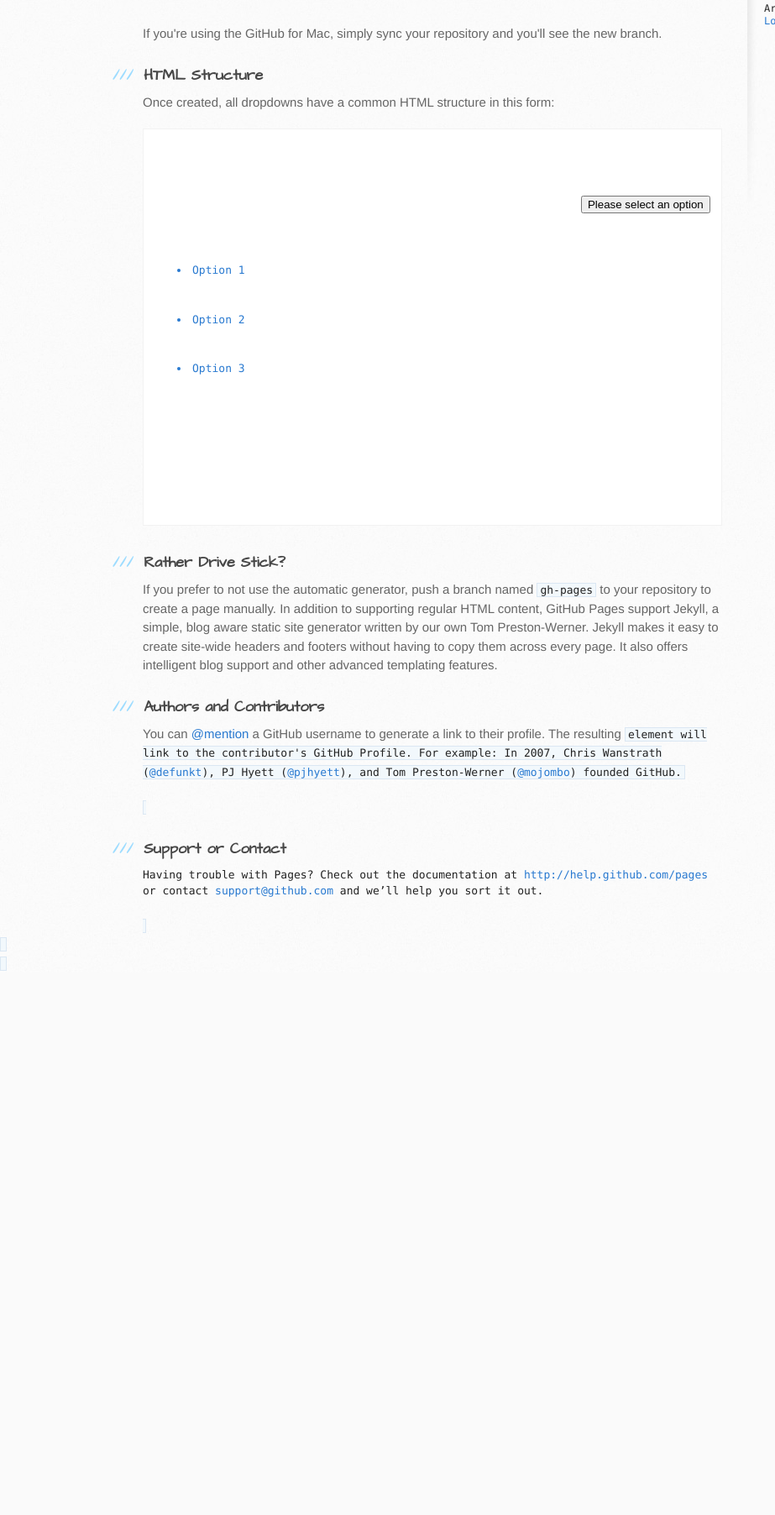
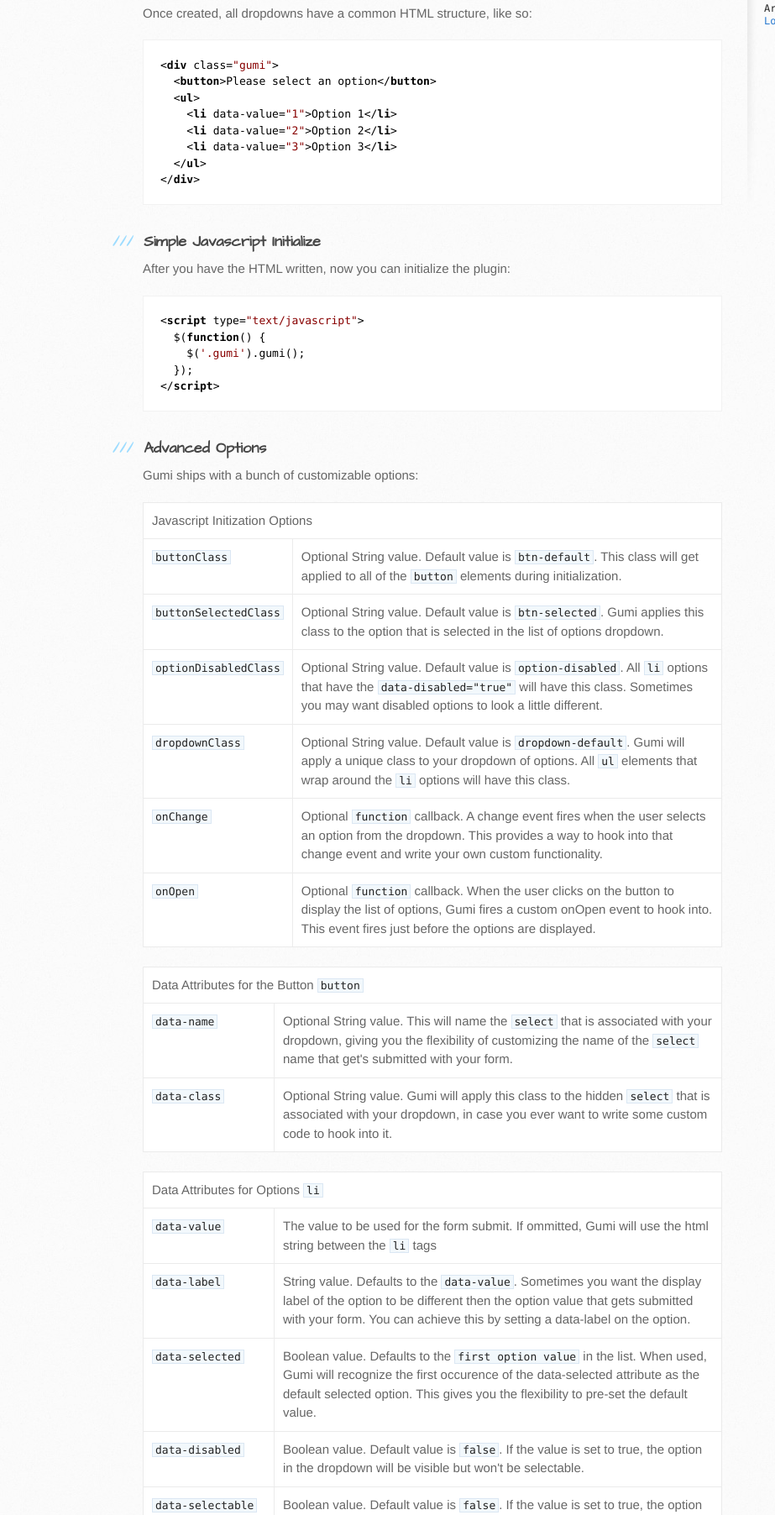
Before and after one commit to b1lly/gumi, a plain HTML site: page index.html in a window 1280 px wide. Shown: the part 564-2368 px from the top of the page at 84% size, without its empty margins (0-923 px from the left). Before the commit the page ends 1722 px from the top, so only its background shows below. Drawn offline with nearby package versions, Linux system fonts and the light colour scheme.

Commit message:
add options to documentation

```diff
--- a/index.html
+++ b/index.html
@@ -9,13 +9,6 @@
     <link rel="stylesheet" type="text/css" href="stylesheets/pygment_trac.css" media="screen" />
     <link rel="stylesheet" type="text/css" href="stylesheets/print.css" media="print" />
     <link rel="stylesheet" href="stylesheets/highlight/default.css">
-		<script src="javascripts/highlight.pack.js"></script>
-		<script>
-			window.onload = function() {
-  		  hljs.configure({tabReplace: '  '}); // 4 spaces
-				hljs.initHighlightingOnLoad();
-			};
-		</script>
     <!--[if lt IE 9]>
     <script src="//html5shiv.googlecode.com/svn/trunk/html5.js"></script>
     <![endif]-->
@@ -36,47 +29,138 @@
       <div class="inner clearfix">
         <section id="main-content">
           <h3>
-						<a name="welcome-to-github-pages" class="anchor" href="#welcome-to-github-pages">
+            <a name="installation" class="anchor" href="#installation">
               <span class="octicon octicon-link"></span>
             </a>
             Installation
           </h3>
 
-					<p>Installing Gumi is relatively straight forward. Simply include the both the jQuery and Gumi library files e.g. jquery.gumi.min.js using script html element(s), like so:</p>
+          <p>Installing Gumi is relatively straight forward. Simply include both the jQuery and Gumi library files (e.g. jquery.gumi.min.js) using script html element(s), like so:</p>
 
 <pre>
 <code class="html">
-							<script type="text/javascript" src="/js/jquery.1.10.1.min.js"></script>
-							<script type="text/javascript" src="/js/jquery.gumi.min.js"></script>
+&lt;link rel="stylesheet" type="text/css" href="/css/gumi.min.css">&lt;/link>
+&lt;script type="text/javascript" src="/js/jquery.gumi.min.js">&lt;/script>
 </code>
 </pre>
 
-					<p>If you're using the GitHub for Mac, simply sync your repository and you'll see the new branch.</p>
-
           <h3>
-						<a name="welcome-to-github-pages" class="anchor" href="#welcome-to-github-pages">
+            <a name="html-structure" class="anchor" href="#html-structure">
               <span class="octicon octicon-link"></span>
             </a>
             HTML Structure
           </h3>
-					<p>Once created, all dropdowns have a common HTML structure in this form:</p>
+          <p>Once created, all dropdowns have a common HTML structure, like so:</p>
 <pre>
 <code class="html">
-							<div class="gumi">
-								<button>Please select an option</button>
-								<ul>
-									<li>Option 1</li>
-									<li>Option 2</li>
-									<li>Option 3</li>
-								</ul>
-							</div>
+&lt;div class="gumi">
+  &lt;button>Please select an option&lt;/button>
+  &lt;ul>
+    &lt;li data-value="1">Option 1&lt;/li>
+    &lt;li data-value="2">Option 2&lt;/li>
+    &lt;li data-value="3">Option 3&lt;/li>
+  &lt;/ul>
+&lt;/div>
 </code>
 </pre>
 
           <h3>
-					<a name="rather-drive-stick" class="anchor" href="#rather-drive-stick"><span class="octicon octicon-link"></span></a>Rather Drive Stick?</h3>
+            <a name="initialize" class="anchor" href="#initialize">
+              <span class="octicon octicon-link"></span>
+            </a>
+            Simple Javascript Initialize
+          </h3>
 
-					<p>If you prefer to not use the automatic generator, push a branch named <code>gh-pages</code> to your repository to create a page manually. In addition to supporting regular HTML content, GitHub Pages support Jekyll, a simple, blog aware static site generator written by our own Tom Preston-Werner. Jekyll makes it easy to create site-wide headers and footers without having to copy them across every page. It also offers intelligent blog support and other advanced templating features.</p>
+          <p>After you have the HTML written, now you can initialize the plugin:</p>
+<pre>
+<code class="html javascript">
+&lt;script type="text/javascript">
+  $(function() {
+    $('.gumi').gumi();
+  });
+&lt;/script>
+</code>
+</pre>
+
+          <h3>
+            <a name="options" class="anchor" href="#options">
+              <span class="octicon octicon-link"></span>
+            </a>
+            Advanced Options
+          </h3>
+          <p>Gumi ships with a bunch of customizable options:</p>
+
+          <table>
+            <tr>
+              <th colspan="2">Javascript Initization Options</th>
+            </tr>
+            <tr>
+              <td class="option"><code>buttonClass</code></td>
+              <td>Optional String value. Default value is <code>btn-default</code>. This class will get applied to all of the <code>button</code> elements during initialization.</td>
+            </tr>
+            <tr>
+              <td class="option"><code>buttonSelectedClass</code></td>
+              <td>Optional String value. Default value is <code>btn-selected</code>. Gumi applies this class to the option that is selected in the list of options dropdown.</td>
+            </tr>
+            <tr>
+              <td class="option"><code>optionDisabledClass</code></td>
+              <td>Optional String value. Default value is <code>option-disabled</code>. All <code>li</code> options that have the <code>data-disabled="true"</code> will have this class. Sometimes you may want disabled options to look a little different.</td>
+            </tr>
+            <tr>
+              <td class="option"><code>dropdownClass</code></td>
+              <td>Optional String value. Default value is <code>dropdown-default</code>. Gumi will apply a unique class to your dropdown of options. All <code>ul</code> elements that wrap around the <code>li</code> options will have this class. </td>
+            </tr>
+            <tr>
+              <td class="option"><code>onChange</code></td>
+              <td>Optional <code>function</code> callback. A change event fires when the user selects an option from the dropdown. This provides a way to hook into that change event and write your own custom functionality.</td>
+            </tr>
+            <tr>
+              <td class="option"><code>onOpen</code></td>
+              <td>Optional <code>function</code> callback. When the user clicks on the button to display the list of options, Gumi fires a custom onOpen event to hook into. This event fires just before the options are displayed.</td>
+            </tr>
+          </table>
+          <br>
+          <table>
+            <tr>
+              <th colspan="2">Data Attributes for the Button <code>button</code></th>
+            </tr>
+            <tr>
+              <td class="option"><code>data-name</code></td>
+              <td>Optional String value. This will name the <code>select</code> that is associated with your dropdown, giving you the flexibility of customizing the name of the <code>select</code> name that get's submitted with your form.</td>
+            </tr>
+            <tr>
+              <td class="option"><code>data-class</code></td>
+              <td>Optional String value. Gumi will apply this class to the hidden <code>select</code> that is associated with your dropdown, in case you ever want to write some custom code to hook into it.</td>
+            </tr>
+          </table>
+
+          <br>
+
+          <table>
+            <tr>
+              <th colspan="2">Data Attributes for Options <code>li</code></th>
+            </tr>
+            <tr>
+              <td class="option"><code>data-value</code></td>
+              <td>The value to be used for the form submit. If ommitted, Gumi will use the html string between the <code>li</code> tags</td>
+            </tr>
+            <tr>
+              <td class="option"><code>data-label</code></td>
+              <td>String value. Defaults to the <code>data-value</code>. Sometimes you want the display label of the option to be different then the option value that gets submitted with your form. You can achieve this by setting a data-label on the option.</td>
+            </tr>
+            <tr>
+              <td class="option"><code>data-selected</code></td>
+              <td>Boolean value. Defaults to the <code>first option value</code> in the list. When used, Gumi will recognize the first occurence of the data-selected attribute as the default selected option. This gives you the flexibility to pre-set the default value.</td>
+            </tr>
+            <tr>
+              <td class="option"><code>data-disabled</code></td>
+              <td>Boolean value. Default value is <code>false</code>. If the value is set to true, the option in the dropdown will be visible but won't be selectable.</td>
+            </tr>
+            <tr>
+              <td class="option"><code>data-selectable</code></td>
+              <td>Boolean value. Default value is <code>false</code>. If the value is set to true, the option will not appear to the user as an option to select in the dropdown. This is generally used as a first item in a list of options to give the dropdown a unique call to action label (e.g. "Please Select An Option").</td>
+            </tr>
+          </table>
 
           <h3>
           <a name="authors-and-contributors" class="anchor" href="#authors-and-contributors"><span class="octicon octicon-link"></span></a>Authors and Contributors</h3>
@@ -105,5 +189,10 @@
         </aside>
       </div>
     </div>
+        <script src="javascripts/highlight.pack.js"></script>
+    <script>
+        hljs.configure({tabReplace: '  '}); // 4 spaces
+        hljs.initHighlightingOnLoad();
+    </script>
   </body>
 </html>
--- a/stylesheets/stylesheet.css
+++ b/stylesheets/stylesheet.css
@@ -160,7 +160,6 @@ aside a.button {
 code, pre {
   font-family: Monaco, "Bitstream Vera Sans Mono", "Lucida Console", Terminal, monospace;
   color: #222;
-  margin-bottom: 30px;
   font-size: 13px;
 }
 
@@ -170,12 +169,18 @@ code {
   padding: 0 3px;
 }
 
+code.hljs {
+  background-color: inherit;
+  padding: 0;
+}
+
 pre {
-  padding: 20px;
+  padding: 0 20px;
   background: #fff;
   text-shadow: none;
   overflow: auto;
   border: solid 1px #f2f2f2;
+  margin-bottom: 30px;
 }
 pre code {
   color: #2879d0;
@@ -203,6 +208,13 @@ hr {
 table {
   width: 100%;
   border: 1px solid #ebebeb;
+  background-color: #fff;
+}
+
+th,
+td {
+  text-align: left;
+  padding: 10px;
 }
 
 th {
@@ -211,8 +223,11 @@ th {
 
 td {
   border: 1px solid #ebebeb;
-  text-align: center;
   font-weight: 300;
+}
+
+td.option {
+  width: 135px;
 }
 
 form {
```
Lines whose indentation alone changed are shown as unchanged.
